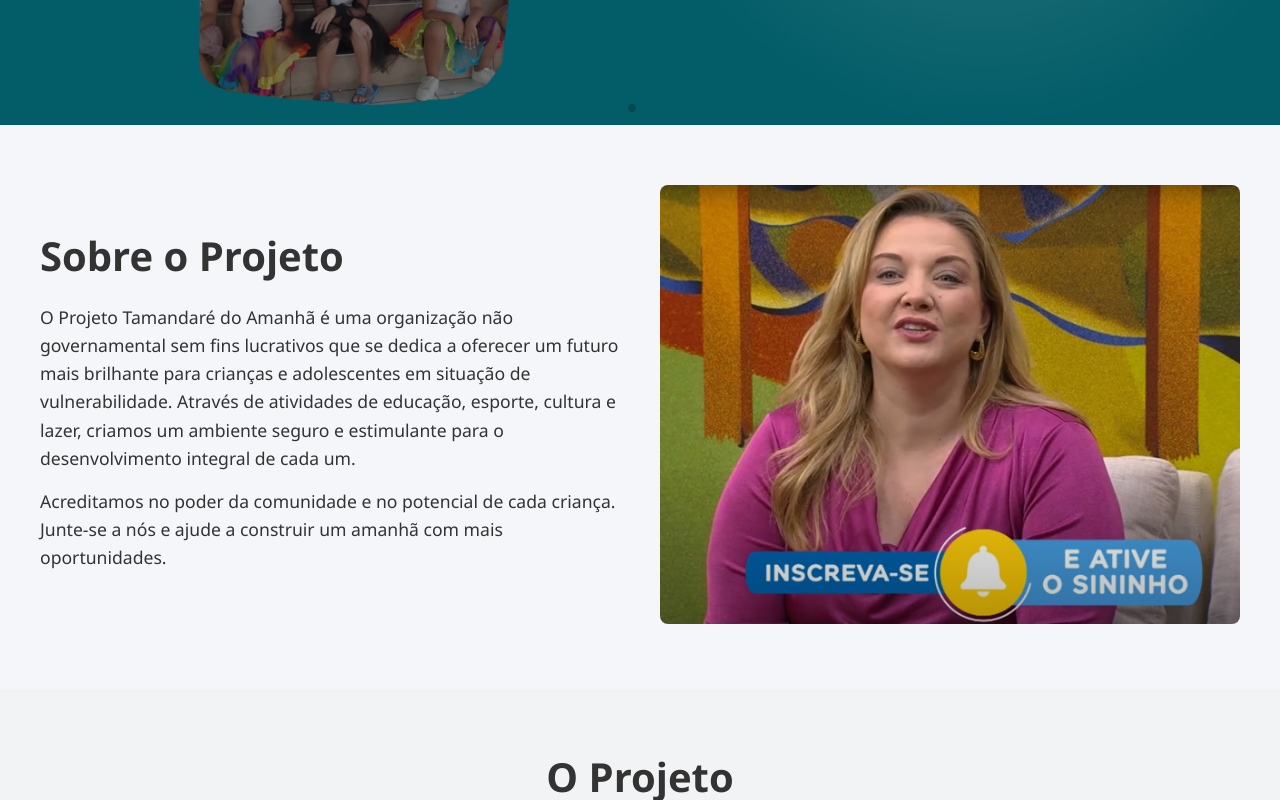
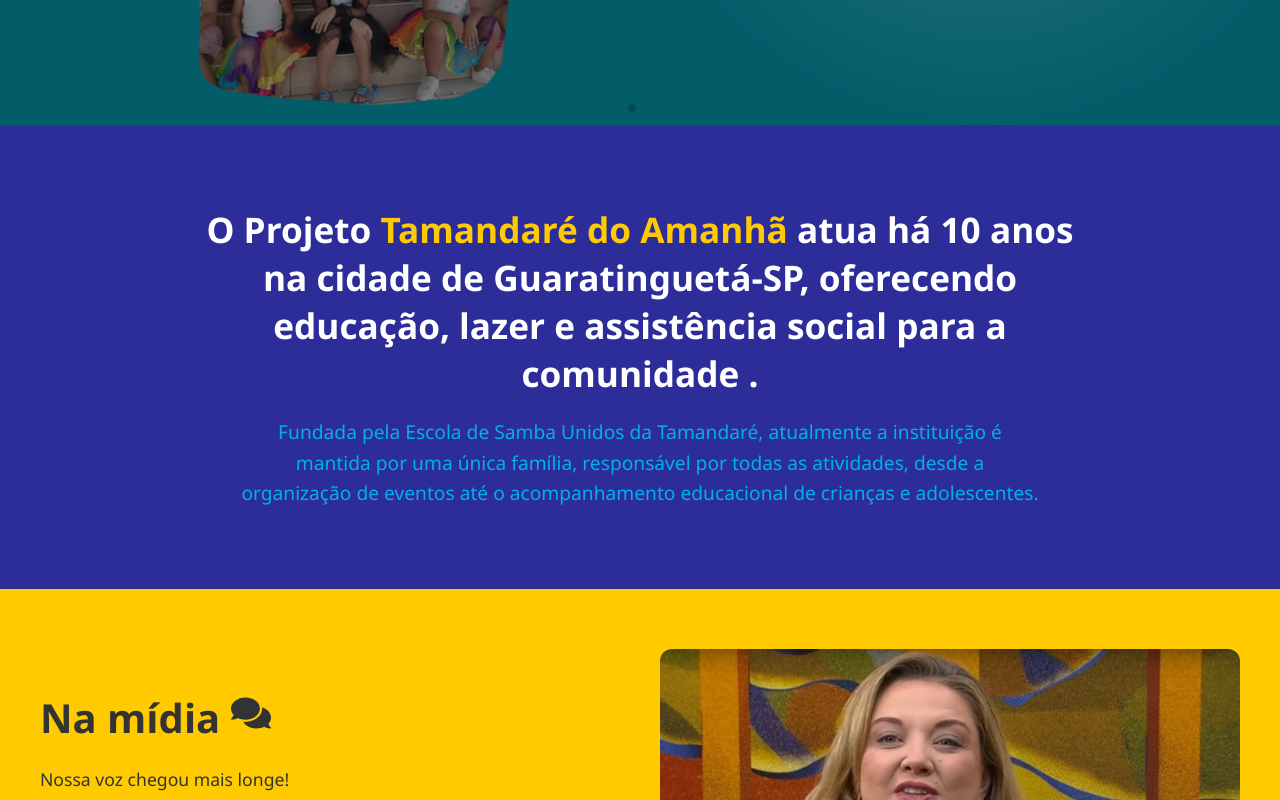
Before and after one commit to claradbessa/tamandaredoamanha, a React (Vite) app in the folder frontend/: page / in a window 1280 px wide. Shown: the part 680-1480 px from the top of the page. Built offline with nearby package versions, Linux system fonts and the light colour scheme.

Commit message:
feat(frontend): altera componentes AboutSection e Footer para o site institucional

```diff
--- a/frontend/src/components/home/AboutSection.css
+++ b/frontend/src/components/home/AboutSection.css
@@ -1,39 +1,25 @@
-.about-section-container {
-  display: flex;
-  align-items: center;
-  padding: 60px 40px;
-  gap: 40px;
-  background-color: var(--cor-branco);
+.about-container {
+  background-color: #2c2d99;
+  color: #ffffff;;
+  text-align: center;
+  padding: 80px 40px;
 }
 
-.about-image {
-  flex: 1;
+.about-container h2 {
+  font-size: 2.2rem;
+  max-width: 900px;
+  margin: 0 auto 20px auto;
+  color: #ffffff;
 }
 
-.about-image img {
-  width: 100%;
-  border-radius: 8px;
+.about-container h2 span{
+  color: #ffca00;
 }
 
-.about-content {
-  flex: 1;
+.about-container p {
+  font-size: 1.2rem;
+  max-width: 800px;
+  margin: 0 auto;
+  line-height: 1.6;
+  color: #00b0ee;
 }
-
-.about-content h2 {
-  font-size: 2.5rem;
-  margin-bottom: 20px;
-}
-
-.about-content p {
-  font-size: 1.1rem;
-  line-height: 1.6;
-  margin-bottom: 15px;
-}
-
-/* --- Media Query para Responsividade --- */
-@media (max-width: 768px) {
-  .about-section-container {
-    flex-direction: column;
-    padding: 40px 20px;
-  }
-}
--- a/frontend/src/components/home/AboutSection.jsx
+++ b/frontend/src/components/home/AboutSection.jsx
@@ -1,26 +1,12 @@
 import './AboutSection.css';
-import midiaImage from '../../assets/tamandare-do-amanha-na-midia.jpg';
 
 function AboutSection() {
   return (
-    <div className="about-section-container">
-      <div className="about-content">
-        <h2>Sobre o Projeto</h2>
-        <p>
-          O Projeto Tamandaré do Amanhã é uma organização não governamental sem fins lucrativos
-          que se dedica a oferecer um futuro mais brilhante para crianças e adolescentes
-          em situação de vulnerabilidade. Através de atividades de educação, esporte,
-          cultura e lazer, criamos um ambiente seguro e estimulante para o desenvolvimento
-          integral de cada um.
-        </p>
-        <p>
-          Acreditamos no poder da comunidade e no potencial de cada criança. Junte-se a nós
-          e ajude a construir um amanhã com mais oportunidades.
-        </p>
-      </div>
-      <div className="about-image">
-        <img src={midiaImage} alt="Tamandaré do Amanhã na Midia" />
-      </div>
+    <div className="about-container">
+      <h2>O Projeto <span>Tamandaré do Amanhã</span> atua há 10 anos na cidade de Guaratinguetá-SP, oferecendo educação, lazer e assistência social para a comunidade . </h2>
+      <p>
+        Fundada pela Escola de Samba Unidos da Tamandaré, atualmente a instituição é mantida por uma única família, responsável por todas as atividades, desde a organização de eventos até o acompanhamento educacional de crianças e adolescentes.
+      </p>
     </div>
   );
 }
--- /dev/null
+++ b/frontend/src/components/layout/Footer.css
@@ -0,0 +1,67 @@
+.footer {
+  background-color: #00b0ee;
+  color: #ffffff;
+  padding: 40px 20px;
+  text-align: center;
+}
+
+.footer-content {
+  display: flex;
+  justify-content: center;
+  align-items: center;
+  max-width: 900px;
+  margin: 0 auto 30px auto;
+  gap: 40px;
+  text-align: left;
+}
+
+.footer-logo img {
+  max-width: 250px;
+}
+
+.footer-contact h2 {
+  color: #ffd43b;
+  font-size: 2.2rem;
+  margin-bottom: 20px;
+}
+
+.footer-contact p {
+  margin: 5px 0;
+  font-size: 1.1rem;
+}
+
+.social-icons {
+  display: flex;
+  justify-content: center;
+  gap: 20px;
+  margin-bottom: 20px;
+}
+
+.social-icons a svg {
+  color: #ffffff;
+  font-size: 1.5rem;
+}
+
+.footer-credits a {
+    color: #ffffff;
+    font-weight: bold;
+    text-decoration: none;
+}
+
+/* Estilo para o copyright */
+.copyright {
+  font-size: 0.9rem;
+  opacity: 0.7;
+}
+
+/* --- Media Query para Responsividade --- */
+@media (max-width: 768px) {
+  .footer-content {
+    flex-direction: column; /* Coloca a logo em cima do texto em telas menores */
+    text-align: center;
+  }
+
+  .footer-contact {
+    text-align: center; /* Centraliza o texto de contato em telas menores */
+  }
+}
--- a/frontend/src/components/layout/Footer.jsx
+++ b/frontend/src/components/layout/Footer.jsx
@@ -1,48 +1,41 @@
 import { Link } from 'react-router-dom';
 import { FaFacebook, FaInstagram, FaWhatsapp } from 'react-icons/fa';
+import logo from '../../../public/logo_tamandare.png';
+
+// 1. Importe o arquivo CSS aqui!
+import './Footer.css';
 
 function Footer() {
-  // Estilos inline para simplicidade
-  const footerStyle = {
-    backgroundColor: '#005f9e',
-    color: '#ffffff',
-    padding: '40px 20px',
-    textAlign: 'center',
-  };
+  return (
+    // 2. Use className em vez de style
+    <footer className="footer">
+      <div className="footer-content">
+        <div className="footer-logo">
+          <img src={logo} alt="Logo Tamandaré do Amanhã" />
+        </div>
+        <div className="footer-contact">
+          <h2>Fale conosco</h2>
+          <p>(12) 4002 8922</p>
+          <p>Rua Qualquer, 123, Cidade Qualquer</p>
+          <p>tamandare@grandesite.com.br</p>
+        </div>
+      </div>
 
-  const socialIconsStyle = {
-    display: 'flex',
-    justifyContent: 'center',
-    gap: '20px',
-    marginBottom: '20px',
-  };
-
-  const iconStyle = {
-    color: '#ffffff',
-    fontSize: '1.5rem',
-  };
-
-  const copyrightStyle = {
-    fontSize: '0.9rem',
-    opacity: 0.7,
-  };
-
-  return (
-    <footer style={footerStyle}>
-      <div style={socialIconsStyle}>
+      <div className="social-icons">
         <a href="https://facebook.com" target="_blank" rel="noopener noreferrer">
-          <FaFacebook style={iconStyle} />
+          <FaFacebook />
         </a>
         <a href="https://instagram.com" target="_blank" rel="noopener noreferrer">
-          <FaInstagram style={iconStyle} />
+          <FaInstagram />
         </a>
         <a href="https://whatsapp.com" target="_blank" rel="noopener noreferrer">
-          <FaWhatsapp style={iconStyle} />
+          <FaWhatsapp />
         </a>
       </div>
-      <p>Projeto Tamandaré do Amanhã</p>
-      <p>Feito com 💙 por <a href="http://linkedin.com/in/claradbessa" target="_blank">claradbessa</a></p>
-      <p style={copyrightStyle}>
+      <p className="footer-credits">
+        Feito com 💙 por <a href="http://linkedin.com/in/claradbessa" target="_blank">claradbessa</a>
+      </p>
+      <p className="copyright">
         © {new Date().getFullYear()} Todos os direitos reservados.
       </p>
     </footer>
--- a/frontend/src/components/layout/Header.jsx
+++ b/frontend/src/components/layout/Header.jsx
@@ -36,6 +36,7 @@
         <Link to="/" style={navLinkStyle}>Início</Link>
         <Link to="/sobre" style={navLinkStyle}>Sobre o Projeto</Link>
         <Link to="/galeria" style={navLinkStyle}>Galeria</Link>
+        <Link to="/contato" style={navLinkStyle}>Posts</Link>
         <Link to="/contato" style={navLinkStyle}>Contato</Link>
       </nav>
     </header>
--- a/frontend/src/pages/HomePage.jsx
+++ b/frontend/src/pages/HomePage.jsx
@@ -5,6 +5,7 @@
 import PillarsSection from '../components/home/PillarsSection';
 import ClassroomSection from '../components/home/ClassroomSection';
 import CardSection from '../components/home/CardSection';
+import MediaSection from '../components/home/MediaSection';
 
 function HomePage() {
   return (
@@ -12,6 +13,7 @@
       <Header />
       <HeroSection />
       <AboutSection />
+      <MediaSection />
       <PillarsSection />
       <ClassroomSection />
       <CardSection />
```
